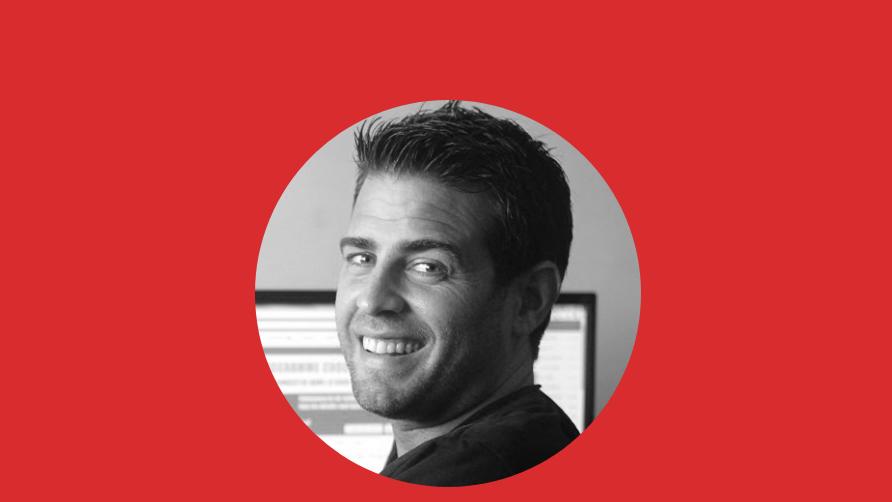
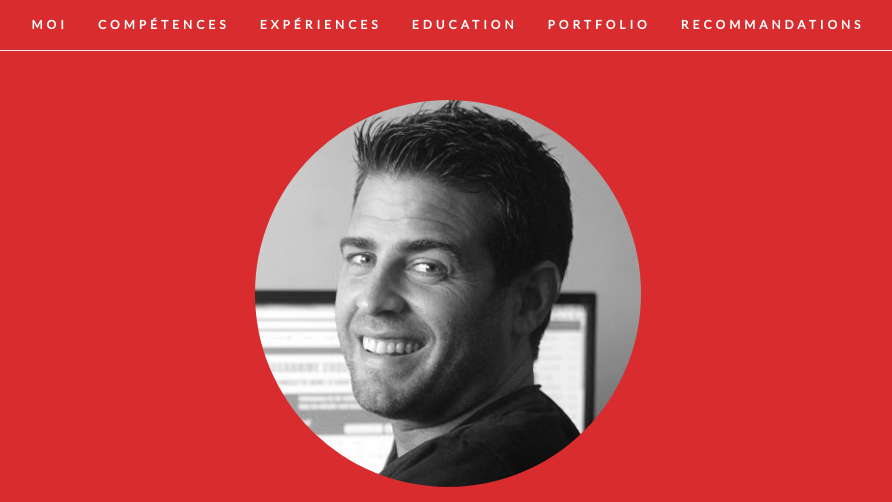
Before and after one commit to sheelman/site-cv, a plain HTML site: page index.html in a window 1280 px wide. Shown: the top 502 px of the page, without its empty margins (192-1084 px from the left). Drawn offline with nearby package versions, Linux system fonts and the light colour scheme.

Commit message:
menu
voila le menu est fais!

```diff
--- a/css/style.css
+++ b/css/style.css
@@ -9,7 +9,7 @@ h1,h2,h3,h4,h5,h6{
 }
 
 ul,ol{
-list-style:none;
+    list-style: none;
 }
 
 img{
@@ -42,6 +42,43 @@ section .heading h2{
     height: 2px;
     background: #fff;
     margin: 0px auto;
+}
+
+/*  menu  */
+
+.navbar{
+    background: #d82c2e;
+    font-size: 12px;
+    letter-spacing: 4px;
+    text-transform: uppercase;
+    font-weight: bold;
+}
+
+.navbar .navbar-nav{
+    display: inline-block;
+    float: none;
+    vertical-align: top;
+}
+
+.navbar .navbar-collapse{
+    text-align: center;
+}
+
+.navbar li a{
+    color: #fff !important;/*ils y a les couleur Bootstrap et les mienne comment faire comprendre que la mienne est prioritaire mettre !important*/
+}
+
+.navbar-nav li a:hover, .navbar-nav li.active a{
+    color: #d82c2e !important;
+    background-color: #fff !important;
+}
+
+.navbar-default .navbar-toggle{
+    border-style: none;
+}
+
+.icon-bar{
+    background-color: #fff !important;
 }
 
 /*  About  */
--- a/index.html
+++ b/index.html
@@ -17,6 +17,28 @@
     </head>
 
     <body>
+<!--menu-------------------------------------------------------------------------------------------------->
+        <nav class="navbar navbar-default navbar-fixed-top"><!--navbar-fixed-top pour bloquer la barre de menu en haut de l'ecran-->
+            <div class="container">
+                <div class="navbar-header">
+                    <button type="button" class="navbar-toggle" data-toggle="collapse" data-target="#myNavbar"><!--pour faire le bouton menu sur petit écran-->
+                        <span class="icon-bar"></span>
+                        <span class="icon-bar"></span>
+                        <span class="icon-bar"></span>
+                    </button>
+                </div>
+                <div class="collapse navbar-collapse" id="myNavbar">
+                    <ul class="nav navbar-nav"><!--ne pas oublier de mettre ça pour que le menu soit en ligne et pas en collone-->
+                        <li><a href="#about">Moi</a></li>
+                        <li><a href="#skills">Compétences</a></li>
+                        <li><a href="#experience">Expériences</a></li>
+                        <li><a href="#education">Education</a></li>
+                        <li><a href="#portfolio">Portfolio</a></li>
+                        <li><a href="#recommandations">Recommandations</a></li>
+                    </ul>
+                </div>
+            </div>
+        </nav>
 <!--about-------------------------------------------------------------------------------------------------->
         <section id="about" class="container-fluid">
             <div class="col-xs-8 col-md-4 profile-picture">
@@ -136,6 +158,10 @@
 <!--education--------------------------------------------------------------------------------->
         <section id="education">
             <div class="container">
+                <div class="red-divider"></div>
+                <div class="heading">
+                    <h2>Education</h2>
+                </div>
                 <div class="row">
                     <div class="col-sm-6">
                        <div class="education-block">
```
